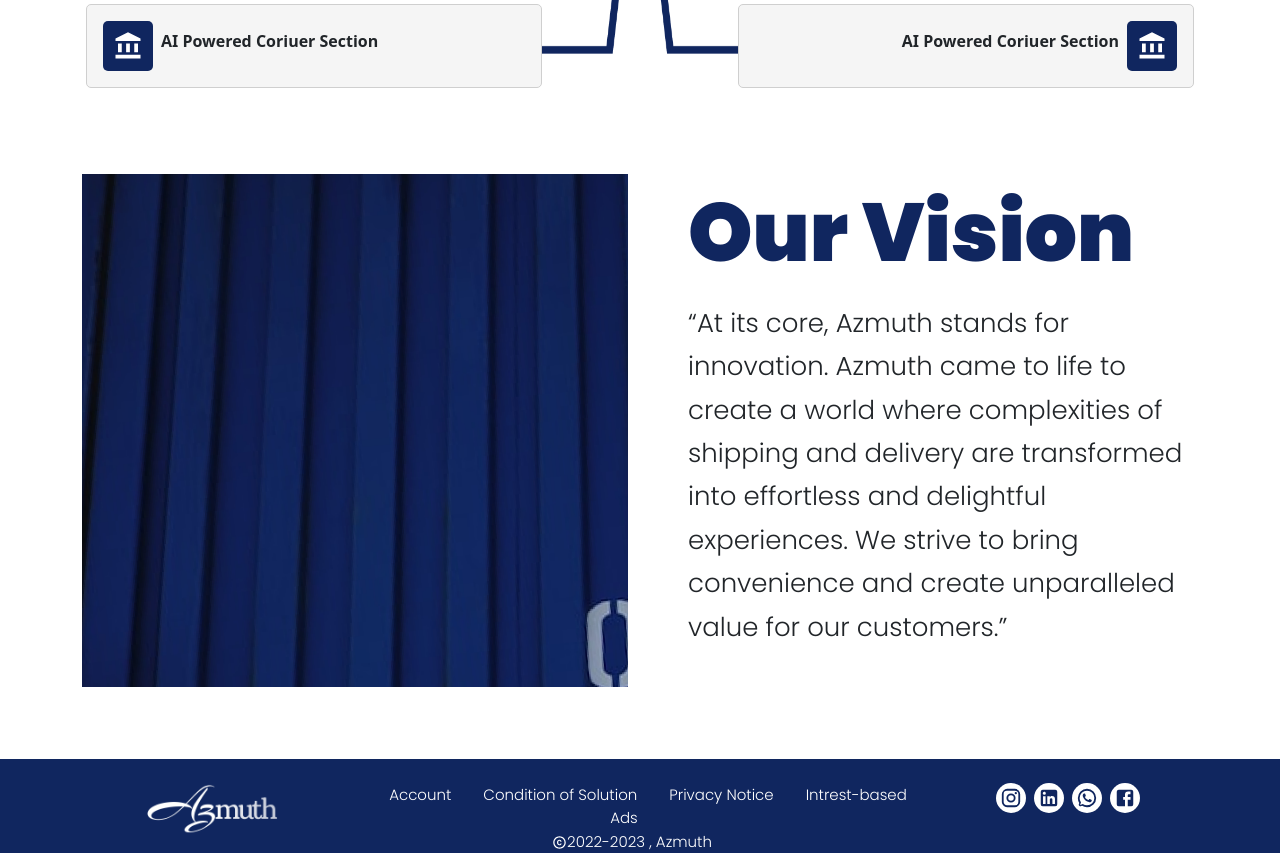
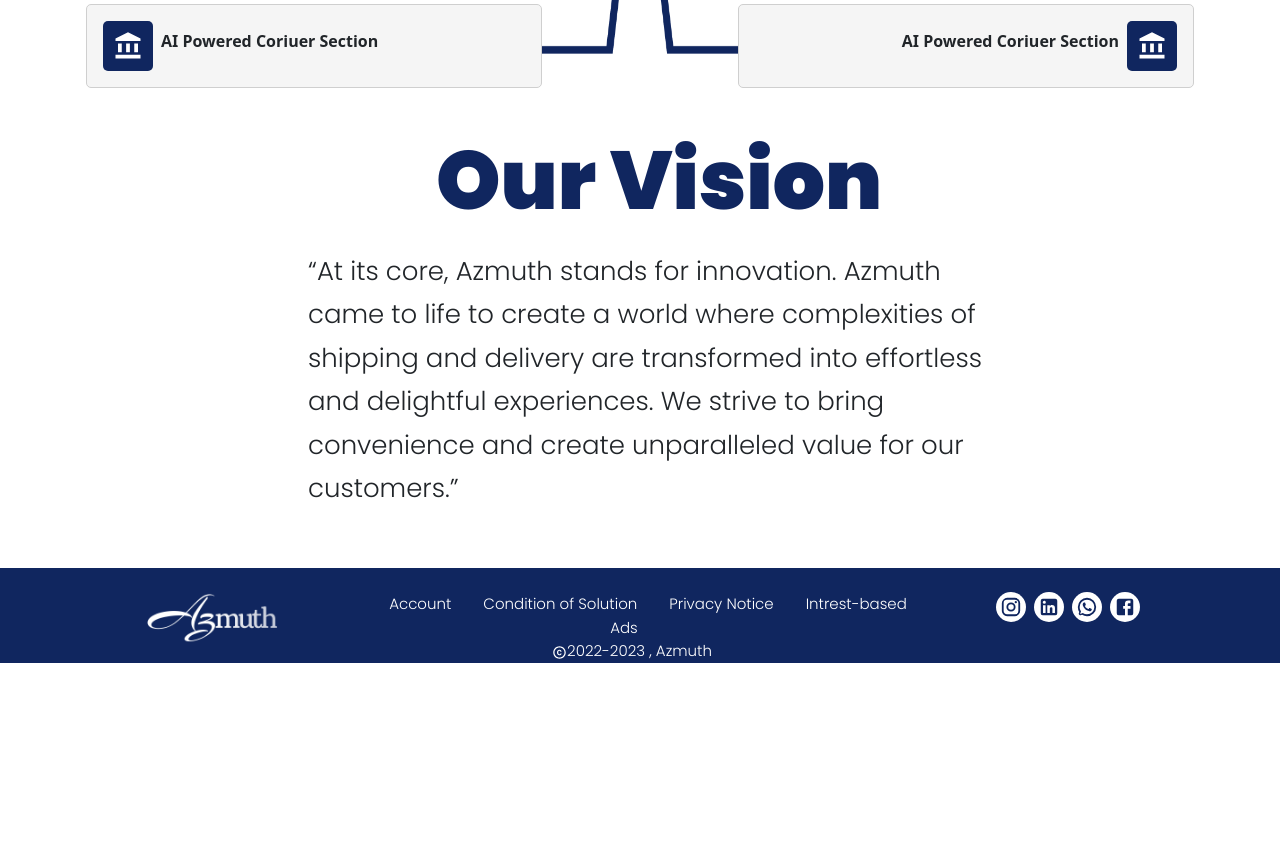
Before and after one commit to JASH-JARIWALA/azmuth, a React (Create React App) app: page / in a window 1280 px wide. Shown: the part 1880-2733 px from the top of the page. After the commit the page ends 2543 px from the top, so only its background shows below. Built offline with nearby package versions, Linux system fonts and the light colour scheme; a web font is replaced by a local one.

Commit message:
image removed

```diff
--- a/public/index.html
+++ b/public/index.html
@@ -2,14 +2,14 @@
 <html lang="en">
   <head>
     <meta charset="utf-8" />
-    <link rel="icon" href="%PUBLIC_URL%/favicon.ico" />
+    <link rel="icon" href="%PUBLIC_URL%/./images/azmuthlogo.png" />
     <meta name="viewport" content="width=device-width, initial-scale=1" />
     <meta name="theme-color" content="#000000" />
     <meta
       name="description"
       content="Web site created using create-react-app"
     />
-    <link rel="apple-touch-icon" href="%PUBLIC_URL%/logo192.png" />
+    <link rel="apple-touch-icon" href="%PUBLIC_URL%/./images/azmuthlogo.png" />
     <!--
       manifest.json provides metadata used when your web app is installed on a
       user's mobile device or desktop. See https://developers.google.com/web/fundamentals/web-app-manifest/
@@ -27,7 +27,6 @@
     -->
     <title>React App</title>
   </head>
-
 
   <body>
     <noscript>You need to enable JavaScript to run this app.</noscript>
--- a/src/Components/StoryBehind.jsx
+++ b/src/Components/StoryBehind.jsx
@@ -1,22 +1,62 @@
-import React from 'react'
-import './Fonts.css'
+import React from "react";
+import "./Fonts.css";
 export default function StoryBehind() {
   return (
-    <div style={{overflowX:'hidden'}}>
-    <div className='container my-4 ' >
-        <div className='row d-flex justify-content-between' >
-        <div className='col-xl-6 col-md-12 col-sm-5 mt-5 mb-5'data-aos="fade-right">
-                <img src={"./images/bgcontact.png"} style={{ width: '100%', float: 'right' }}  alt='' />
+    <div style={{ overflowX: "hidden" }}>
+      <div className="container my-4 ">
+        <div className="row d-flex justify-content-between">
+          {/* <div
+            className="col-xl-6 col-md-12 col-sm-5 mt-5 mb-5"
+            data-aos="fade-right"
+          >
+            <img
+              src={"./images/bgcontact.png"}
+              style={{ width: "100%", float: "right" }}
+              alt=""
+            />
+          </div> */}
+          <div className="col-xl-2"></div>
+          <div
+            className="col-xl-8 col-md-12 col-sm-5 ps-sm-5"
+            style={{ display: "fllex", alignSelf: "center", padding: "10px" }}
+            data-aos="fade-left"
+          >
+            <div style={{ width: "100%", textAlign: "center" }}>
+              <strong
+                style={{
+                  fontFamily: "Poppins",
+                  fontWeight: 700,
+                  fontSize: "82px",
+                  lineHeight: "90px",
+                  color: "#10265f",
+                }}
+                className="mt-5 mb-5"
+              >
+                Our Vision
+              </strong>
             </div>
-            <div className='col-xl-6 col-md-12 col-sm-5 ps-sm-5'
-     style={{display:'fllex', alignSelf:'center',padding:'10px'}} data-aos="fade-left">
-        <strong style={{fontFamily:'Poppins',fontWeight:700,fontSize:'82px',lineHeight:'90px',color:'#10265f' }} className='mt-5 mb-5'>Our Vision</strong>
-        <p style={{fontFamily:'Poppins',fontWeight:'300',fontSize:'26px',lineHeight:'43.4px',letterSpacing:'2%',verticalAlign:'top',alignContent:'left'}} className='my-4'>“At its core, Azmuth stands for innovation. Azmuth came to life to create a world where complexities of shipping and delivery are transformed into effortless and delightful experiences. We strive to bring convenience and create unparalleled value for our customers.”</p>
-
+            <p
+              style={{
+                fontFamily: "Poppins",
+                fontWeight: "300",
+                fontSize: "26px",
+                lineHeight: "43.4px",
+                letterSpacing: "2%",
+                verticalAlign: "top",
+                alignContent: "left",
+              }}
+              className="my-4"
+            >
+              “At its core, Azmuth stands for innovation. Azmuth came to life to
+              create a world where complexities of shipping and delivery are
+              transformed into effortless and delightful experiences. We strive
+              to bring convenience and create unparalleled value for our
+              customers.”
+            </p>
+          </div>
+          <div className="col-xl-2"></div>
         </div>
-
-        </div>
+      </div>
     </div>
-</div>
-  )
+  );
 }
```
